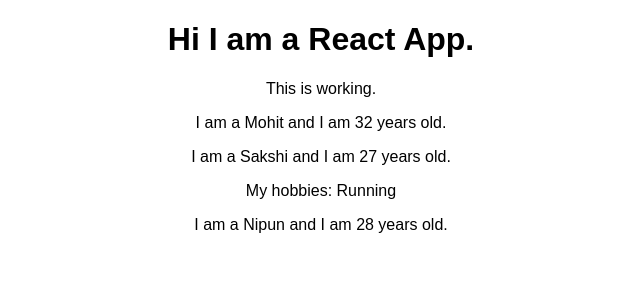
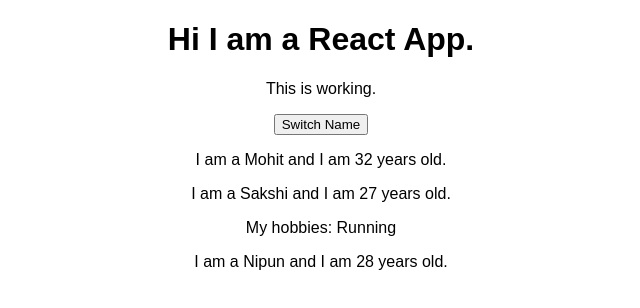
Before and after one commit to mohitjain/learning-react, a React (Create React App) app: page / in a window 1280 px wide. Shown: the top 308 px of the page, without its empty margins (319-959 px from the left). Built offline with nearby package versions, Linux system fonts and the light colour scheme.

Commit message:
Event to change a state

```diff
--- a/src/App.js
+++ b/src/App.js
@@ -16,11 +16,30 @@
             }
         ]
     }
+
+    switchNameHandler = () => {
+        // Don't use this. Changing the state directly
+        // this.state.persons[0].name = "Mohit Jain"
+
+        this.setState({ persons: [
+                {
+                    name: "Mohit Jain", age: 32
+                },
+                {
+                    name: "Sakshi", age: 27
+                },
+                {
+                    name: "Nipun", age: 29
+                }
+            ] })
+    }
+
     render() {
         return (
             <div className="App">
                 <h1>Hi I am a React App.</h1>
                 <p>This is working.</p>
+                <button onClick={this.switchNameHandler}>Switch Name</button>
                 <Person name={ this.state.persons[0].name } age={ this.state.persons[0].age }/>
                 <Person name={ this.state.persons[1].name } age={ this.state.persons[1].age }> My hobbies: Running</Person>
                 <Person name={ this.state.persons[2].name } age={ this.state.persons[2].age }/>
```
